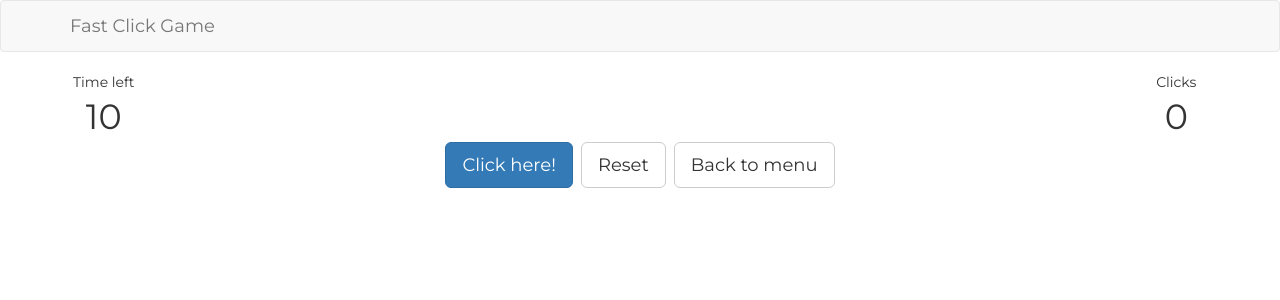
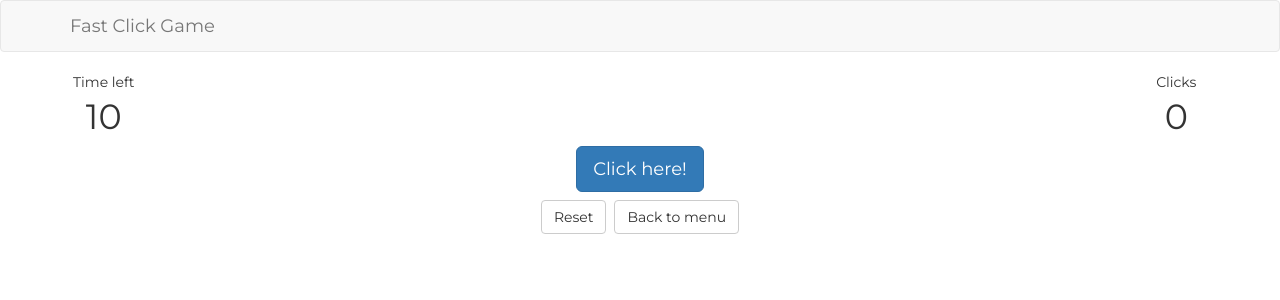
Before and after one commit to Ruben9922/fast-click-game, a React (Create React App) app: page / in a window 1280 px wide. Both pictures are taken after a click on the button "Start". Shown: the top 300 px of the page. Built offline with nearby package versions, Linux system fonts and the light colour scheme.

Commit message:
Layout improvements

```diff
--- a/src/App.css
+++ b/src/App.css
@@ -9,6 +9,5 @@ body {
 }
 
 .btn-padded {
-    margin-left: 4px;
-    margin-right: 4px;
+    margin: 4px;
 }
--- a/src/Game.js
+++ b/src/Game.js
@@ -74,10 +74,10 @@ class Game extends Component {
     return (
       <div>
         <div className="row">
-          <div className="text-center col-xs-2 col-lg-1">
+          <div className="text-center col-xs-3 col-sm-2 col-lg-1">
             <Timer timeLeft={this.state.timeLeft}/>
           </div>
-          <div className="col-xs-2 col-lg-1 col-xs-push-8 col-lg-push-10">
+          <div className="col-xs-3 col-sm-2 col-lg-1 col-xs-push-6 col-sm-push-8 col-lg-push-10">
             <Score score={this.state.score}/>
           </div>
         </div>
@@ -86,10 +86,12 @@ class Game extends Component {
                   onKeyDown={Game.handleButtonKeyPress} disabled={this.state.timeLeft <= 0}>
             Click here!
           </button>
-          <button type="button" className="btn btn-default btn-lg btn-padded" onClick={this.handleResetClick}>
+        </div>
+        <div className="row text-center">
+          <button type="button" className="btn btn-default btn-padded" onClick={this.handleResetClick}>
             Reset
           </button>
-          <button type="button" className="btn btn-default btn-lg btn-padded" onClick={this.props.onSwitch}>
+          <button type="button" className="btn btn-default btn-padded" onClick={this.props.onSwitch}>
             Back to menu
           </button>
         </div>
```
